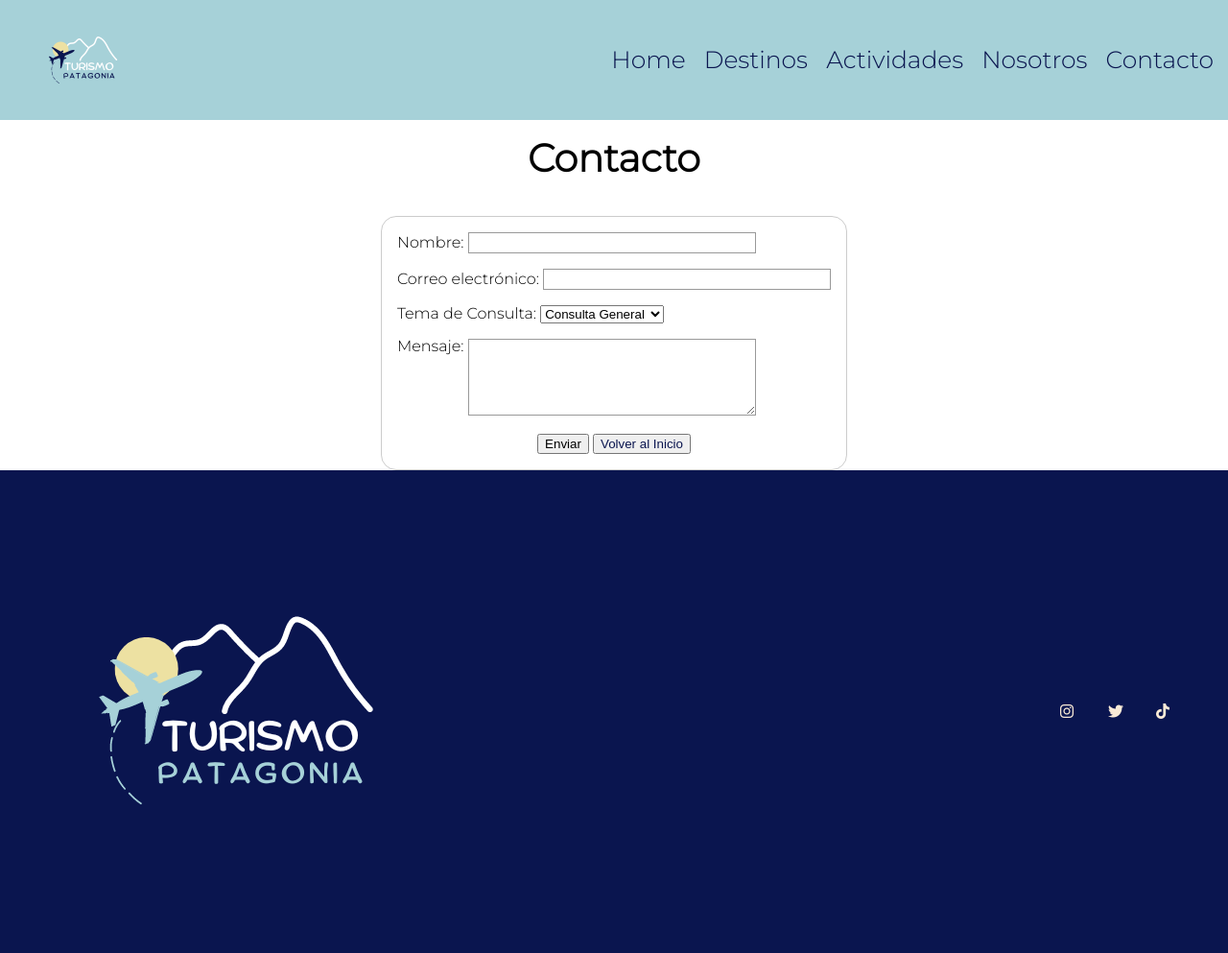
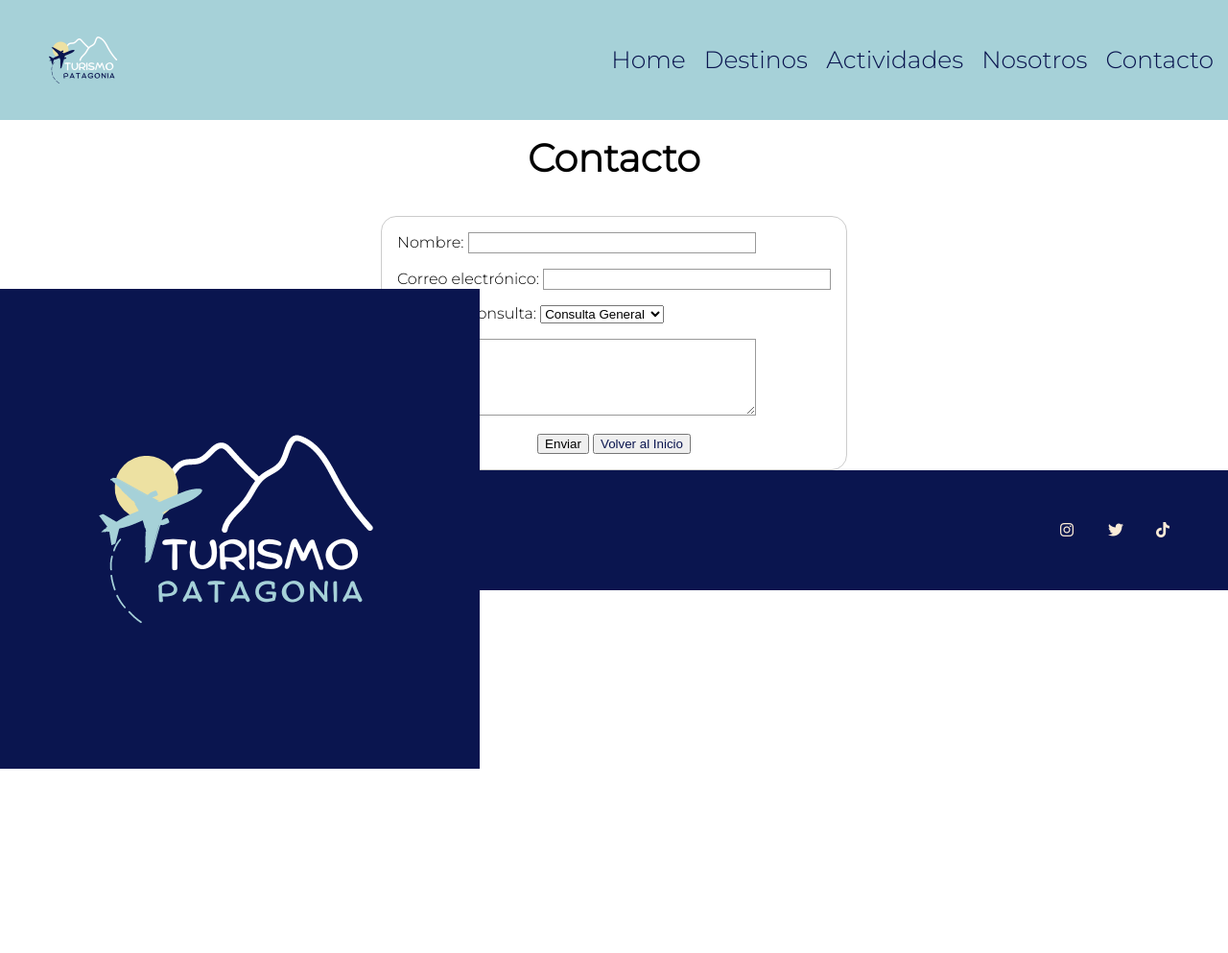
Before and after one commit to camilacossie/Proyecto, a website: page contacto.html in a window 1280 px wide. Shown: the whole page at 96% size. After the commit the page ends 804 px from the top, so only its background shows below. Drawn offline with Linux system fonts and the light colour scheme.

Commit message:
cambios footer

```diff
--- a/style.css
+++ b/style.css
@@ -216,6 +216,7 @@ a {
   display: flex;
   justify-content: space-between;
   align-items: center;
+  height: 125px;
 }
 
 
```
